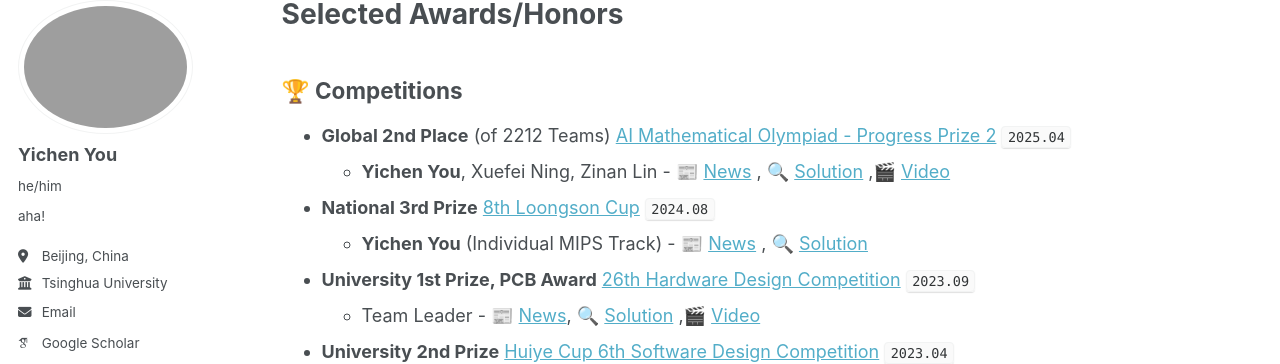
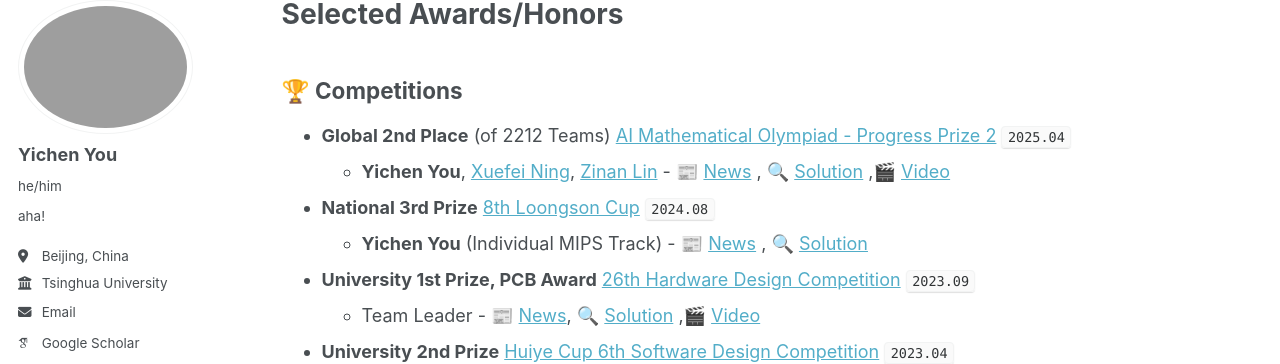
Before and after one commit to youyc22/youyc22.github.io.backup, a Jekyll site: the page built from _pages/about.md, in a window 1280 px wide and 900 px high, scrolled down 364 px. Shown: the part 99-463 px from the top of the window. Built offline with Jekyll 4.4.1, drawn with Linux system fonts in a browser that asks for light colours; some web fonts are replaced; comment, search, counter and statistics services are not loaded; part of the change alters nothing that is shown.

```diff
--- a/_pages/about.md
+++ b/_pages/about.md
@@ -28,7 +28,7 @@ Selected Awards/Honors
 ======
 ## 🏆 Competitions
 * **Global 2nd Place** (of 2212 Teams) [AI Mathematical Olympiad - Progress Prize 2](https://www.kaggle.com/c/ai-mathematical-olympiad-progress-prize-2/leaderboard) `2025.04`
-  - **Yichen You**, Xuefei Ning, Zinan Lin - 📰 [News](https://www.ee.tsinghua.edu.cn/info/1076/4772.htm) , 🔍 [Solution](https://github.com/imagination-research/aimo2) ,🎬 [Video](https://youtu.be/i9GCGeSGPmo?si=X8dlcrRqPib1gGt5)
+  - **Yichen You**, [Xuefei Ning](https://github.com/walkerning), [Zinan Lin](https://github.com/fjxmlzn) - 📰 [News](https://www.ee.tsinghua.edu.cn/info/1076/4772.htm) , 🔍 [Solution](https://github.com/imagination-research/aimo2) ,🎬 [Video](https://youtu.be/i9GCGeSGPmo?si=X8dlcrRqPib1gGt5)
 * **National 3rd Prize** [8th Loongson Cup](https://www.nscscc.com/) `2024.08`
   - **Yichen You** (Individual MIPS Track) - 📰 [News](https://mp.weixin.qq.com/s/WrGF93INFiRkWq-QFNN5Fw) , 🔍 [Solution](https://github.com/youyc22/NSCSCC-2024)
 * **University 1st Prize, PCB Award** [26th Hardware Design Competition](https://mp.weixin.qq.com/s/sGaKqbqfhVIYqpzRzAASdw) `2023.09`
```
